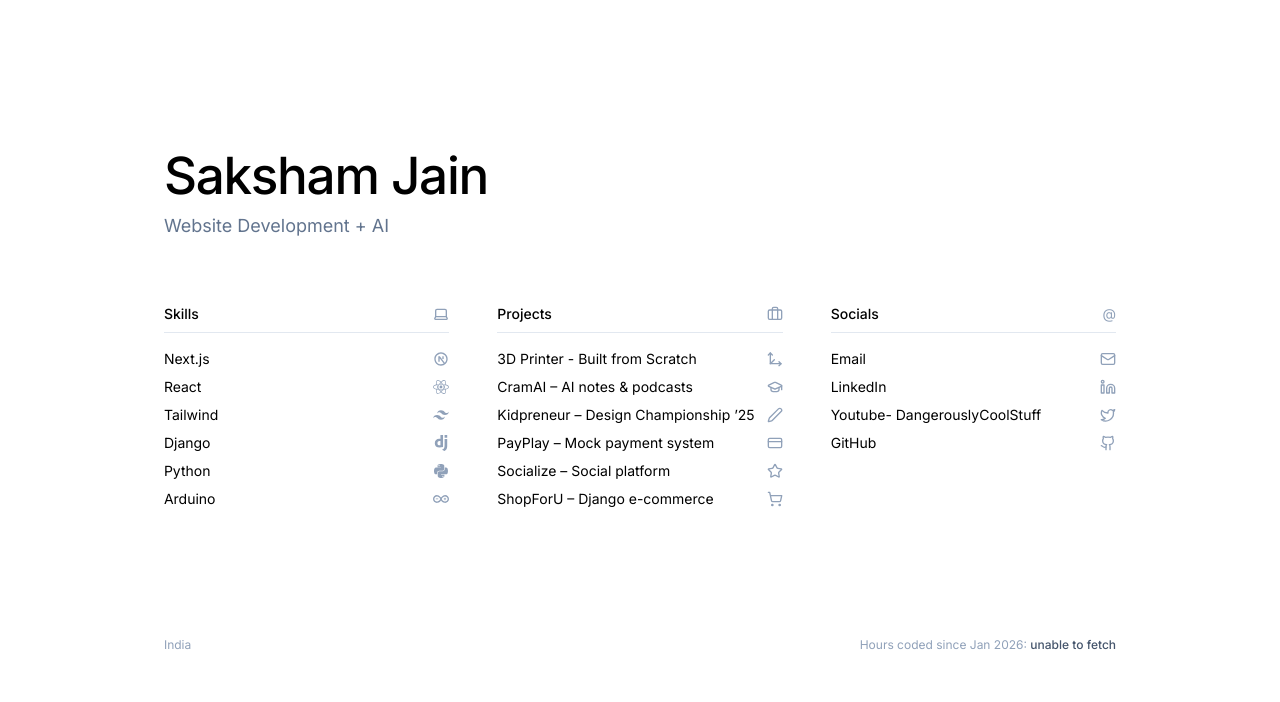
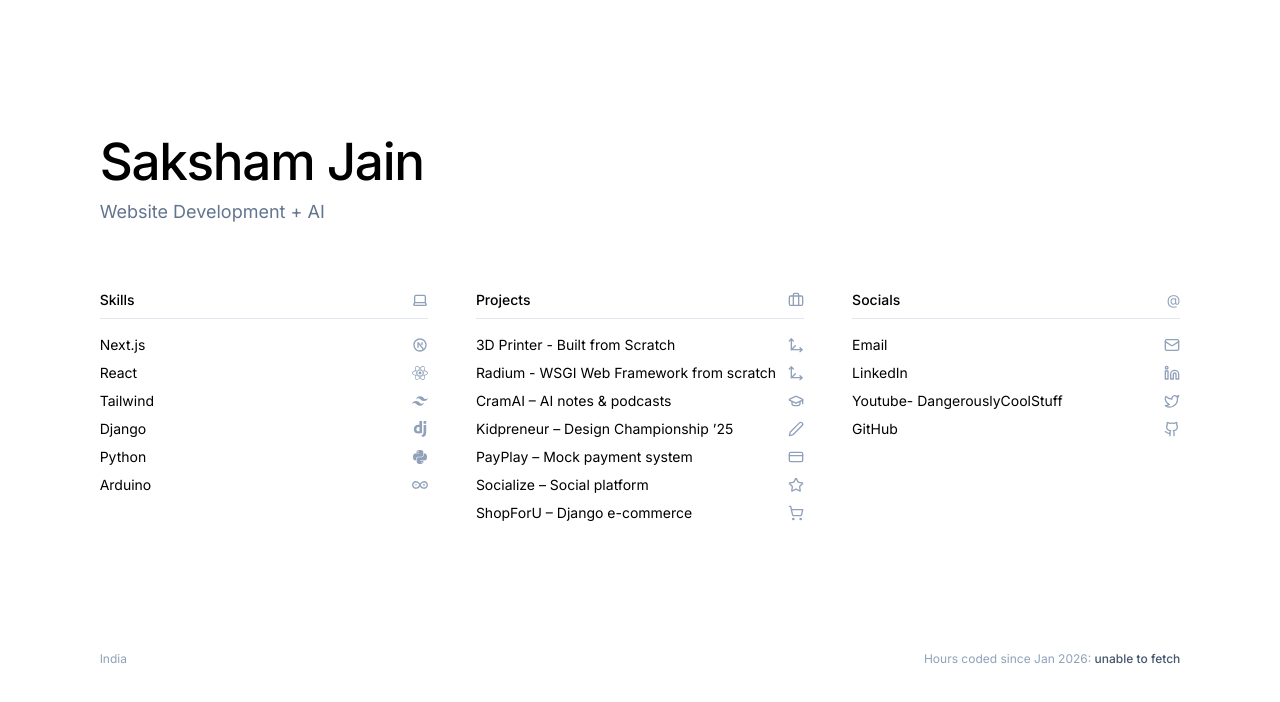
Before and after one commit to SPJ27/portfolio-website, a React (Vite) app: page / in a window 1280 px wide. Shown: the top 702 px of the page. Built offline with nearby package versions, Linux system fonts and the light colour scheme; no server answers.

Commit message:
Update App.tsx

```diff
--- a/src/App.tsx
+++ b/src/App.tsx
@@ -97,6 +97,12 @@
                 <LucideMove3D className="w-4 h-4 text-slate-400 shrink-0" />
               </a>
             </li>
+ <li>
+              <a href="#" className={linkClasses}>
+                <span>Radium - WSGI Web Framework from scratch</span>
+                <LucideMove3D className="w-4 h-4 text-slate-400 shrink-0" />
+              </a>
+            </li>
             <li>
               <a href="https://www.cramai.me" className={linkClasses}>
                 <span>CramAI – AI notes & podcasts</span>
```
